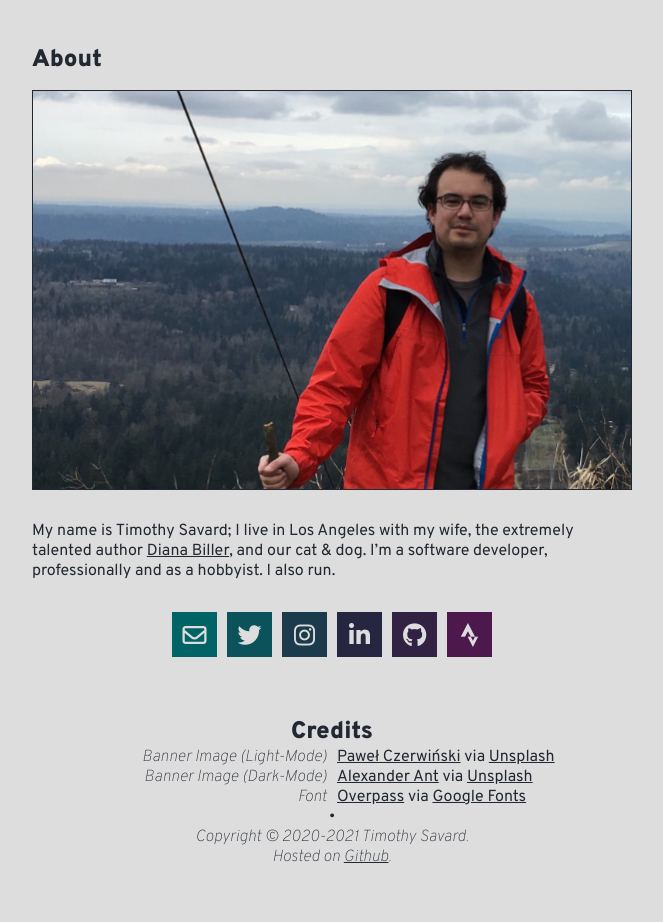
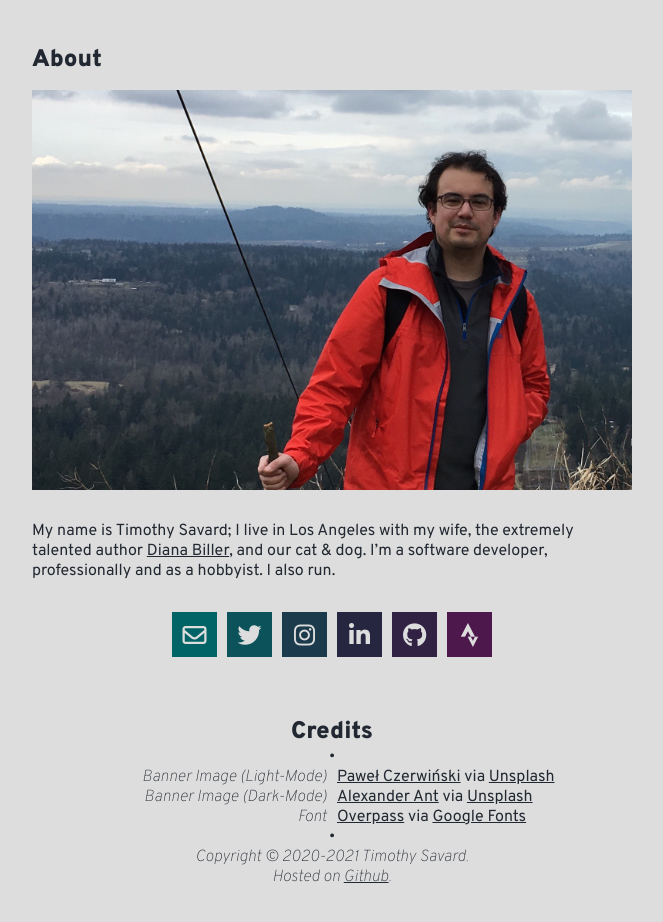
Before and after one commit to tpsavard/tpsavard.github.io, a Jekyll site: the page built from about.html, in a window 1280 px wide, cut to the strip 100-1032 px from the top of the page. Shown: the top 922 px of the strip, without its empty margins (308-971 px from the left). Built offline with Jekyll 4.4.1, drawn with Linux system fonts in a browser that asks for light colours; nearby versions of some CDN libraries.

Commit message:
Slight About page tweaks.

```diff
--- a/about.html
+++ b/about.html
@@ -18,6 +18,7 @@ layout: default
     </div>
     <div class="title"><a id="credits">Credits</a></div>
     <div class="credits">
+        &bull;
         <div class="credit">
             <div class="desc">Banner Image (Light-Mode)</div>
             <div class="name"><a href="https://unsplash.com/photos/CL3orMYdm-I">Paweł Czerwiński</a> via <a href="https://unsplash.com/@pawel_czerwinski">Unsplash</a></div>
--- a/assets/css/main.scss
+++ b/assets/css/main.scss
@@ -171,7 +171,6 @@
                 width: 600px;
                 height: 400px;
                 margin: 15px;
-                border: 1px solid;
                 box-sizing: border-box;
 
                 object-position: top;
```
